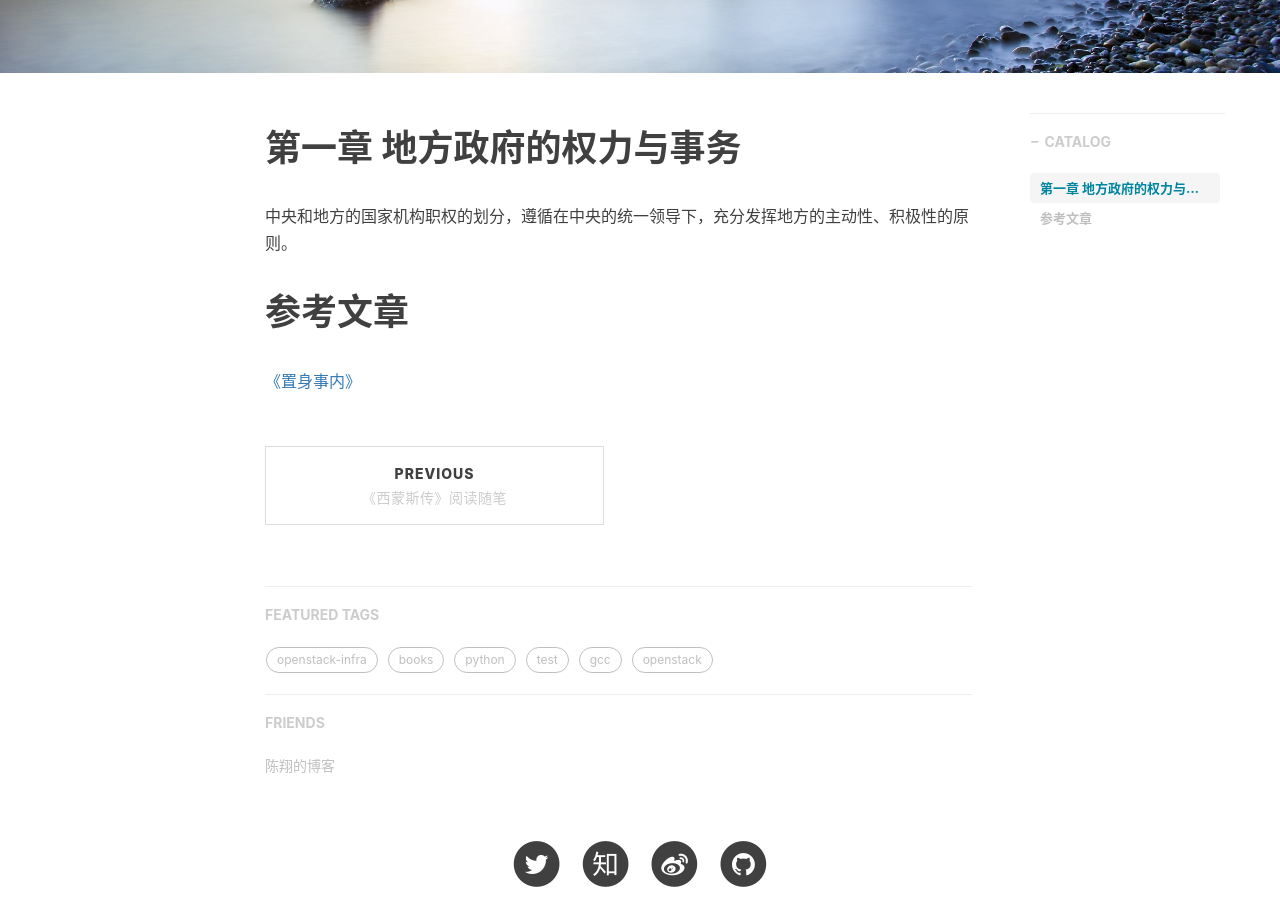
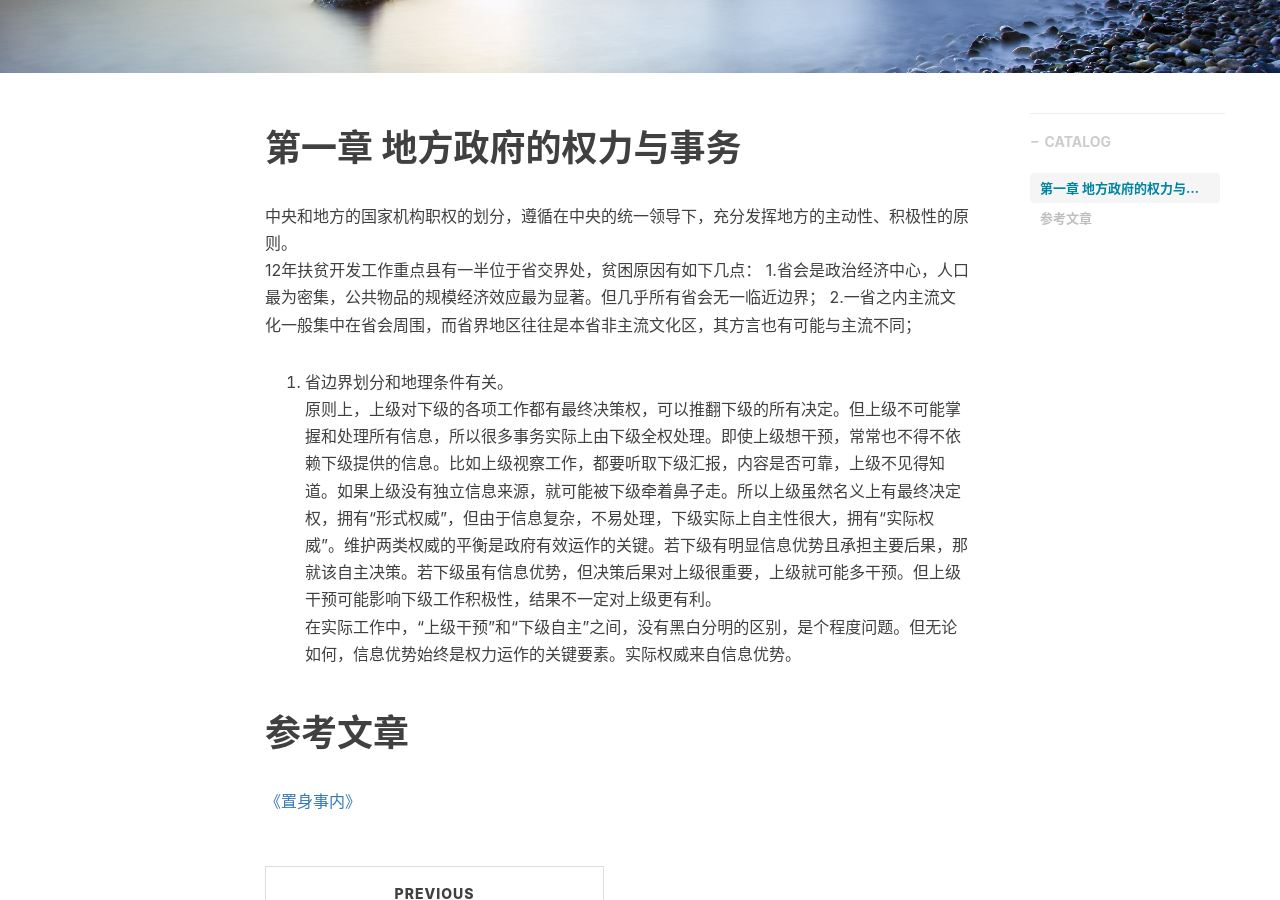
Before and after one commit to shihai1991/shihai1991.github.io, a Jekyll site: the page built from _posts/2022-08-26-置身事内.md, in a window 1280 px wide and 900 px high, scrolled down 384 px. Built offline with Jekyll 4.4.1, drawn with Linux system fonts in a browser that asks for light colours; nearby versions of some CDN libraries; comment, search, counter and statistics services are not loaded.

Commit message:
Update 2022-08-26-置身事内.md

```diff
--- a/_posts/2022-08-26-置身事内.md
+++ b/_posts/2022-08-26-置身事内.md
@@ -10,6 +10,12 @@ time: '2022.08.26 12:37:00'
 ---
 # 第一章 地方政府的权力与事务
 中央和地方的国家机构职权的划分，遵循在中央的统一领导下，充分发挥地方的主动性、积极性的原则。
+12年扶贫开发工作重点县有一半位于省交界处，贫困原因有如下几点：
+1.省会是政治经济中心，人口最为密集，公共物品的规模经济效应最为显著。但几乎所有省会无一临近边界；
+2.一省之内主流文化一般集中在省会周围，而省界地区往往是本省非主流文化区，其方言也有可能与主流不同；
+3. 省边界划分和地理条件有关。
+原则上，上级对下级的各项工作都有最终决策权，可以推翻下级的所有决定。但上级不可能掌握和处理所有信息，所以很多事务实际上由下级全权处理。即使上级想干预，常常也不得不依赖下级提供的信息。比如上级视察工作，都要听取下级汇报，内容是否可靠，上级不见得知道。如果上级没有独立信息来源，就可能被下级牵着鼻子走。所以上级虽然名义上有最终决定权，拥有“形式权威”，但由于信息复杂，不易处理，下级实际上自主性很大，拥有“实际权威”。维护两类权威的平衡是政府有效运作的关键。若下级有明显信息优势且承担主要后果，那就该自主决策。若下级虽有信息优势，但决策后果对上级很重要，上级就可能多干预。但上级干预可能影响下级工作积极性，结果不一定对上级更有利。
+在实际工作中，“上级干预”和“下级自主”之间，没有黑白分明的区别，是个程度问题。但无论如何，信息优势始终是权力运作的关键要素。实际权威来自信息优势。
 
 # 参考文章
 [《置身事内》](https://book.douban.com/subject/35546622/)
```
